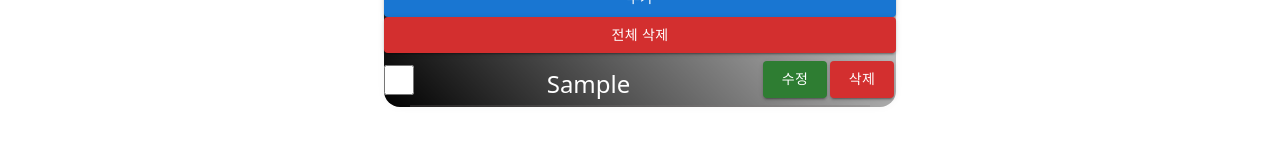
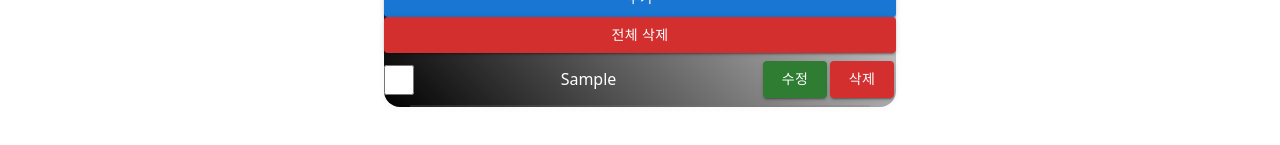
Before and after one commit to bjw1622/reacttodolist, a React (Create React App) app: page / in a window 1280 px wide. Both pictures are taken after typing "Sample" into the empty fields and a click on the button "추가". Shown: the part 513-658 px from the top of the page. Built offline with nearby package versions, Linux system fonts and the light colour scheme.

Commit message:
todoitem 수정

```diff
--- a/src/components/todoList/TodoItem.js
+++ b/src/components/todoList/TodoItem.js
@@ -15,11 +15,11 @@ const TodoItemStyle = styled.div`
   }
 `;
 
-const TodoItemInput = styled.h4`
+const TodoItemInput = styled.h6`
    {
     margin: 15px auto auto auto;
     text-decoration: ${(props) =>
-      props.check ? "line-through red 3px" : "none"};
+      props.check ? "line-through black 3px" : "none"};
   }
 `;
 
```
